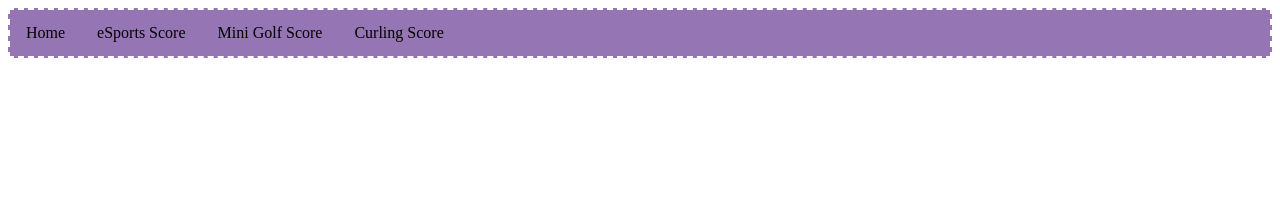
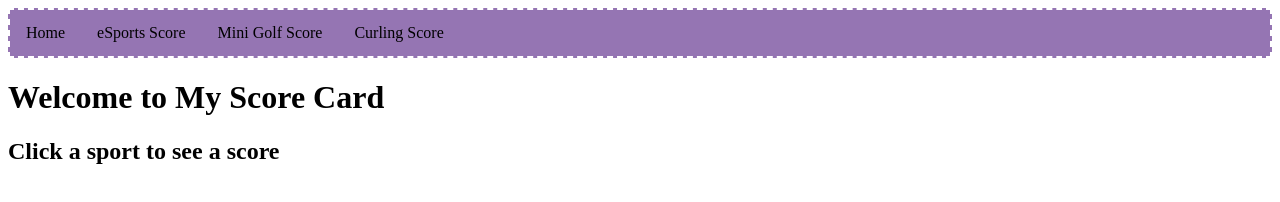
Before and after one commit to NerdySpaceDragon/Esports_Scorecard, a plain HTML site: page index.html in a window 1280 px wide. Drawn offline with Linux system fonts and the light colour scheme.

Commit message:
Add welcome header and subheader to index.html

```diff
--- a/index.html
+++ b/index.html
@@ -14,5 +14,7 @@
       <li><a href="mini_golf.html">Mini Golf Score</a></li>
       <li><a href="curling.html">Curling Score</a></li>
     </ul>
+    <h1>Welcome to My Score Card</h1>
+    <h2>Click a sport to see a score</h2>
   </body>
 </html>
```
